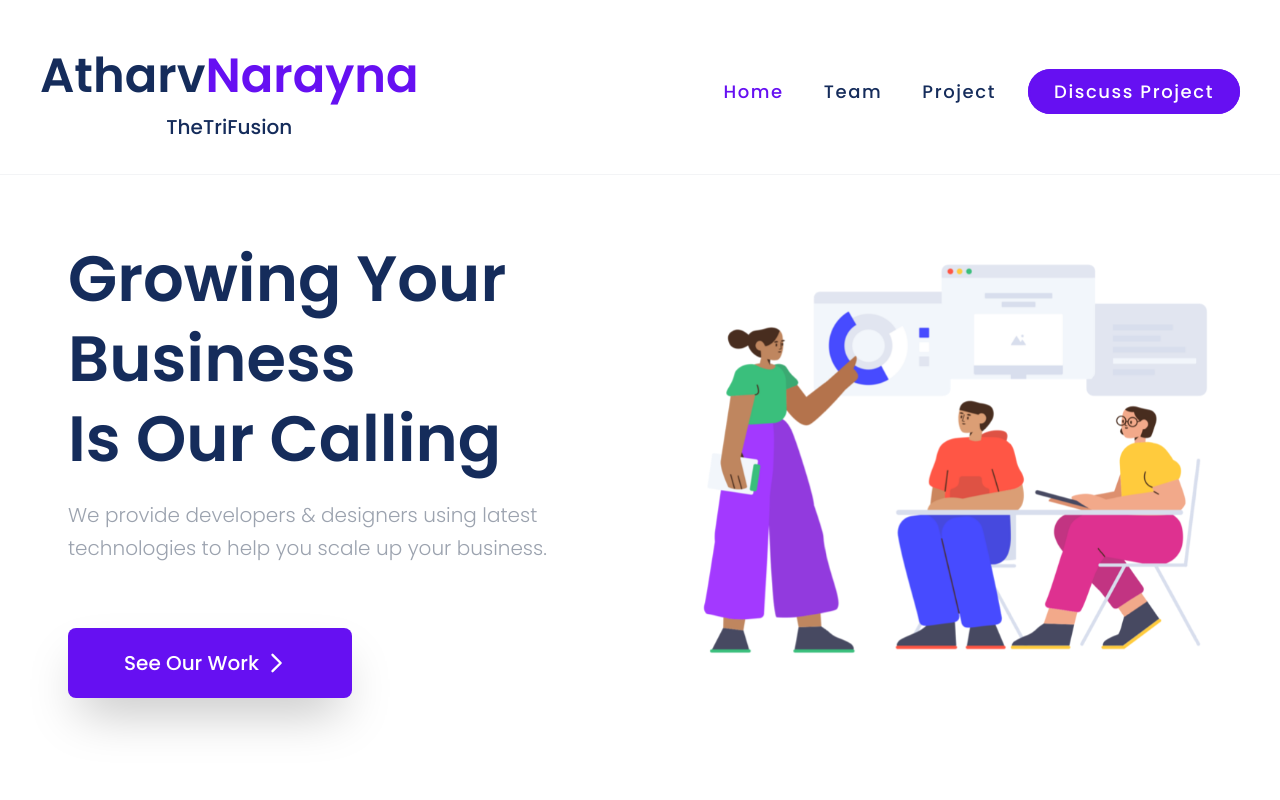
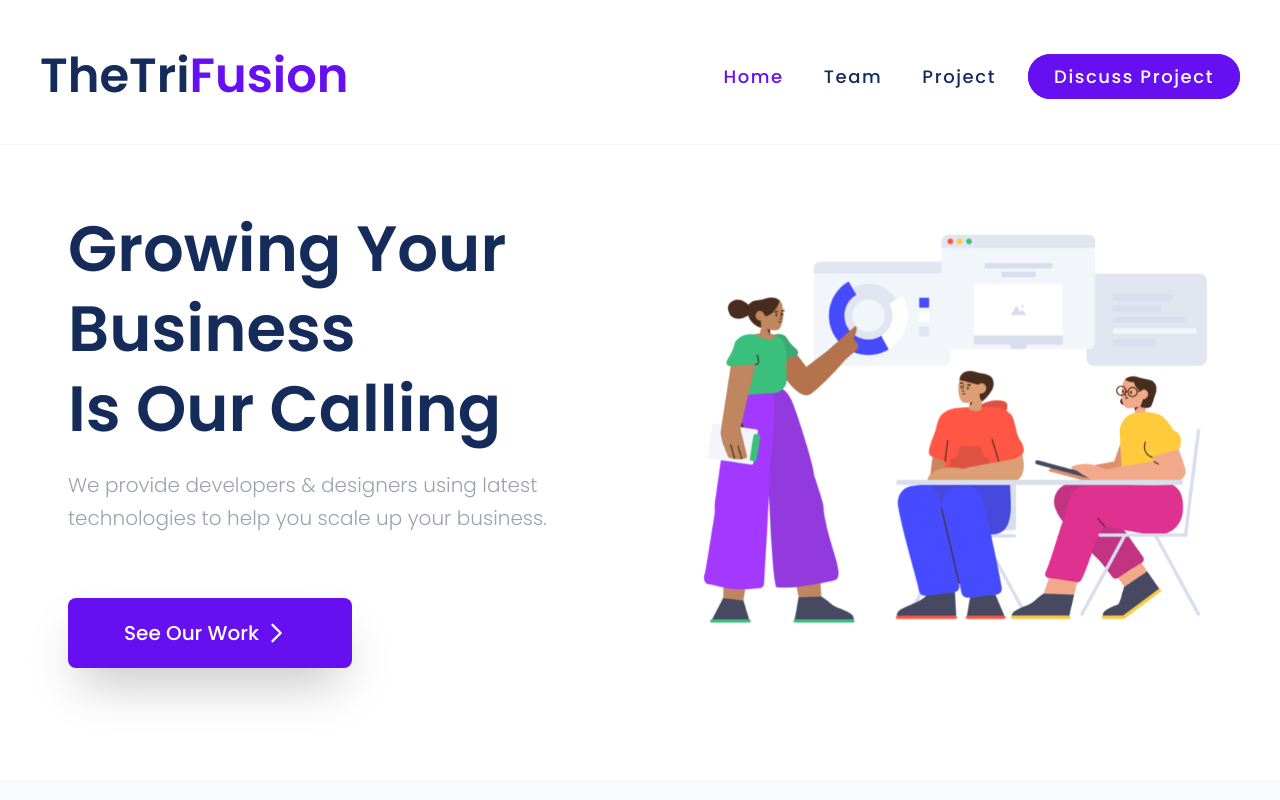
Before and after one commit to SubhashSwarnkar/thetrifusion01, a React (Create React App) app: page / in a window 1280 px wide. Shown: the top 800 px of the page. Built offline with nearby package versions, Linux system fonts and the light colour scheme.

Commit message:
Update BrandIcon.js

```diff
--- a/src/parts/BrandIcon.js
+++ b/src/parts/BrandIcon.js
@@ -7,11 +7,9 @@ export default function BrandIcon() {
     <Button className="flex" type="link" href="/">
       <div className="flex flex-col text-center">
         <p className="text-theme-blue text-3xl sm:text-4xl md:text-5xl font-bold">
-          Atharv<span className="text-theme-purple">Narayna</span>
+       TheTri<span className="text-theme-purple">Fusion</span>
         </p>
-        <p className="text-theme-blue text-sm sm:text-lg md:text-xl font-medium">
-          TheTriFusion
-        </p>
+
       </div>
     </Button>
   );
```
